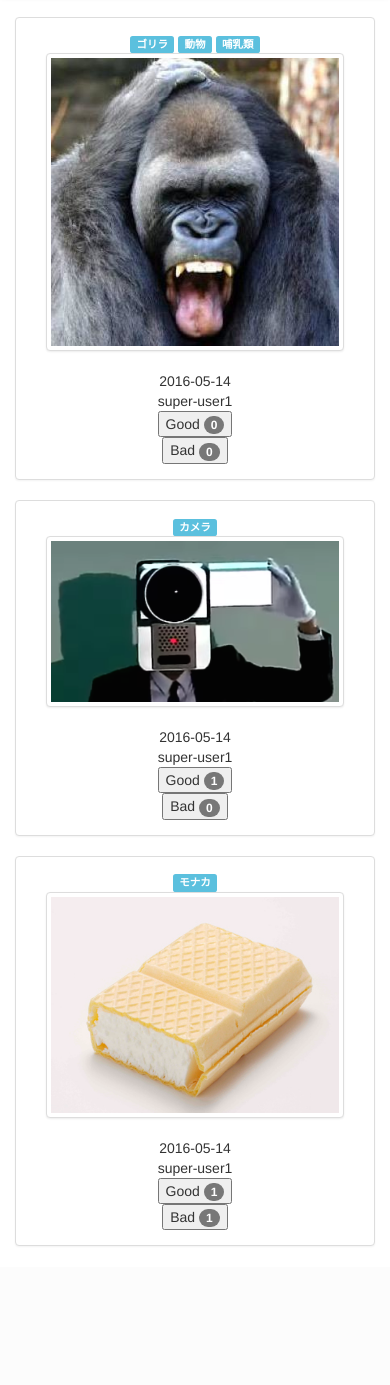
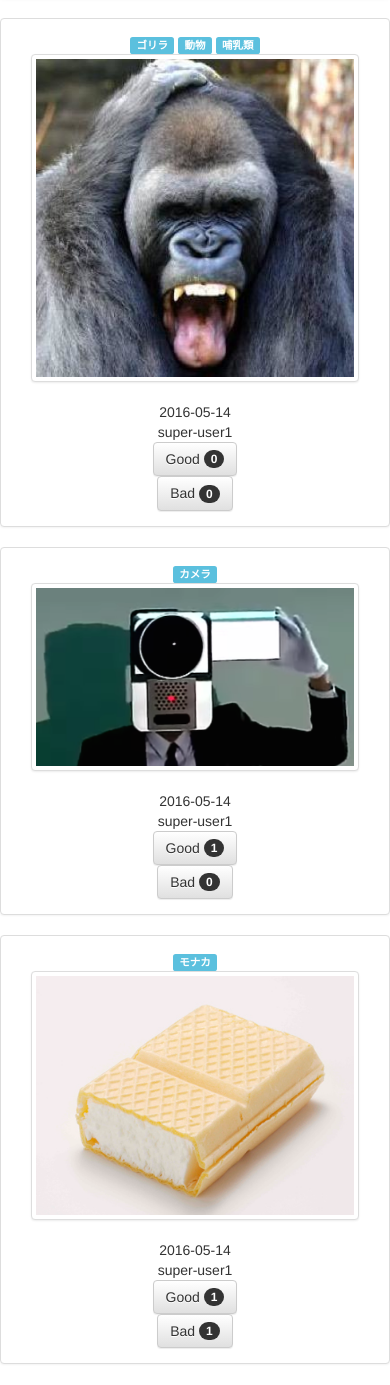
Before and after one commit to CsTarepanda/hack_beta, a Django app: page / in a window 390 px wide; the page is wider, and only the part inside the window is pictured. Shown: the part 55-1440 px from the top of that part. Before the commit the page ends 1301 px from the top of that part, so only its background shows below. Run offline with Django 3.2, Linux system fonts and the light colour scheme; data comes from the database, SQL or seed files in the repository; some libraries are stand-ins or nearby versions.

Commit message:
aaaaaaaaaaaaaaaaaaaaaaa

```diff
--- a/missphoto/templates/default.html
+++ b/missphoto/templates/default.html
@@ -53,7 +53,6 @@
                                     {% csrf_token %}
                                     <div class="modal-body">
                                         <input type="file" name="pic">
-                                        <input type="text" name="tag">
                                     </div>
                                     <div class="modal-footer">
                                         <button type="button" class="btn btn-default" data-dismiss="modal">Close
@@ -76,8 +75,8 @@
         </div><!-- /.container-fluid -->
     </nav>
 </header>
-<div class="row >
-    <div class="col-lg-1"></div>
+<div class="row">
+    <div class=" col-lg-1"></div>
     <div class="col-lg-10">
         {% block content %}{% endblock %}
     </div>
--- a/missphoto/templates/index.html
+++ b/missphoto/templates/index.html
@@ -3,7 +3,7 @@
     <div class="text-center">
         <div class="row center-block">
             {% for pic in tl %}
-                <div class="panel-default panel col-lg-3 col-xs-12">
+                <div class="panel-default panel col-lg-4 col-xs-12">
                     <div class="panel-body">
                         <div class="tag">{% for tag in pic.tag_set.all %}
                             <span class="label label-info">{{ tag.name }}</span>
@@ -20,7 +20,7 @@
                                 <div class="col-md-6">
                                     <form action="/reaction/good/" method="post">
                                         {% csrf_token %}
-                                        <button value="good" type="submit">Good <span
+                                        <button value="good" type="submit" class="btn btn-default">Good <span
                                                 class="badge">{{ pic.good_set.all.count }}</span></button>
                                         <input type="hidden" name="post_id" value="{{ pic.id }}">
                                     </form>
@@ -28,8 +28,9 @@
                                 <div class="col-md-6">
                                     <form action="/reaction/bad/" method="post">
                                         {% csrf_token %}
-                                        <button value="bad" type="submit">Bad <span
-                                                class="badge">{{ pic.bad_set.all.count }}</span></button>
+                                        <button value="bad" type="submit" class="btn btn-default">Bad <span class="badge">
+                                            {{ pic.bad_set.all.count }}
+                                        </span></button>
                                         <input type="hidden" name="post_id" value="{{ pic.id }}">
                                     </form>
                                 </div>
```
